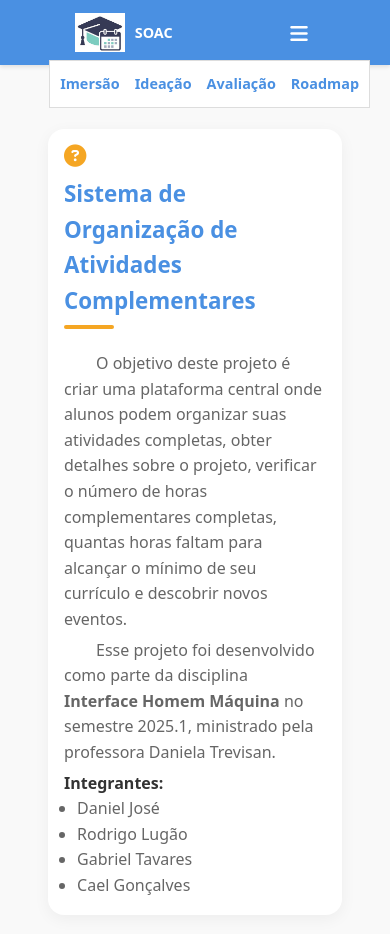
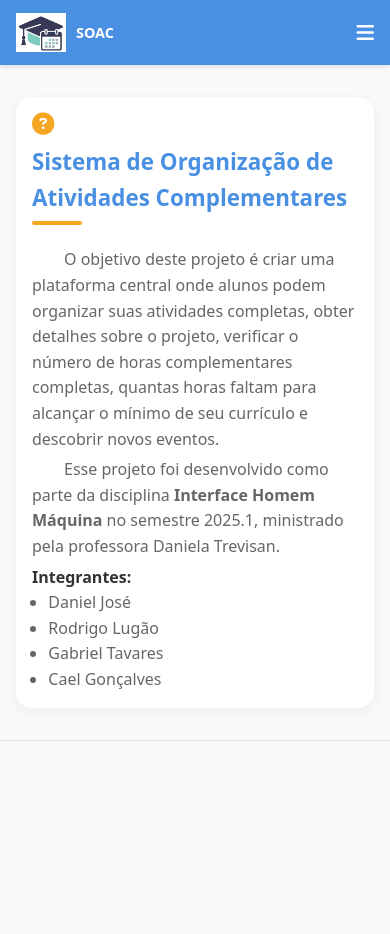
Before and after one commit to Soljaa/portifolio-ihm, a Vue app: page / in a window 390 px wide. Shown: the top 934 px of the page. After the commit the page ends 844 px from the top, so only its background shows below. Built offline with nearby package versions, Linux system fonts and the light colour scheme.

Commit message:
fix resposiviness

```diff
--- a/src/components/HeaderNav.vue
+++ b/src/components/HeaderNav.vue
@@ -12,7 +12,6 @@
         <i class="fas fa-bars" style="color: white; font-size: 20px;"></i>
       </button>
 
-      <!-- Itens do menu -->
       <div class="nav-items-container" :class="{ open: menuOpen }">
         <div class="nav-item-wrapper">
           <a :href="'#' + firstPath" @click="closeMenu">Imersão</a>
@@ -52,6 +51,28 @@ export default {
 </script>
 
 <style>
+.header-nav {
+  display: flex;
+  justify-content: space-around;
+  align-items: center;
+  margin: 0 auto;
+}
+
+.header-nav a {
+  color: white;
+  text-decoration: none;
+  font-weight: bold;
+  transition: opacity 0.3s;
+}
+
+.header-nav a:hover {
+  opacity: 0.8;
+  text-decoration: underline;
+}
+
+.header-nav .selected {
+  text-decoration: underline;
+}
 
 .logo-title {
   display: flex;
@@ -61,43 +82,45 @@ export default {
 
 .hamburger {
   display: none;
-  flex-direction: column;
-  justify-content: space-between;
-  width: 25px;
-  height: 18px;
   background: none;
   border: none;
   cursor: pointer;
   padding: 0;
 }
 
-.hamburger span {
-  display: block;
-  height: 3px;
-  width: 100%;
-  background: white;
-  border-radius: 2px;
+/* ✅ Ajuste importante */
+.header-nav .nav-items-container {
+  display: flex; /* mostra em linha por padrão */
+  flex-direction: row;
+  gap: 15px;
 }
 
 /* Responsividade */
 @media (max-width: 768px) {
   .hamburger {
-    display: flex;
+    display: block; /* mostra botão hamburguer em telas pequenas */
   }
+
+  .header-nav {
+    justify-content: space-between;
+  }
+
   .header-nav .nav-items-container {
-    display: none;
+    display: none; /* esconde menu por padrão em telas pequenas */
     flex-direction: column;
     position: absolute;
     top: 60px;
-    right: 20px;
+    right: 10px;
     background: var(--bg-white);
     border: 1px solid #ddd;
     padding: 10px;
     z-index: 10;
   }
+
   .header-nav .nav-items-container.open {
-    display: flex;
+    display: flex; /* mostra menu se aberto */
   }
+
   .header-nav .nav-items-container a {
     color: var(--color-primary);
     margin: 10px 0;
--- a/src/components/StaticSections/SectionQuestionario.vue
+++ b/src/components/StaticSections/SectionQuestionario.vue
@@ -9,8 +9,8 @@
           <p>Resultados principais com visualização gráfica:</p>
           <div class="chart">
 
-            <div v-for="item in forms_iframes" :key="item">
-                <div v-html="item"></div>
+            <div class="charts-wrapper" v-for="item in forms_iframes" :key="item">
+                <div class="iframe-container" v-html="item"></div>
             </div>
 
             <section class="section-bg">
--- a/src/css/style.css
+++ b/src/css/style.css
@@ -45,35 +45,6 @@ p {
 
 img {
   max-width: 100%;
-}
-
-.header-nav {
-  display: flex;
-  justify-content: space-around;
-  align-items: center;
-  margin: 0 auto;
-}
-
-.header-nav a {
-  color: white;
-  text-decoration: none;
-  font-weight: bold;
-  transition: opacity 0.3s;
-}
-
-.header-nav .nav-items-container {
-  display: flex;
-  flex-direction: row;
-  gap: 15px;
-}
-
-.header-nav a:hover {
-  opacity: 0.8;
-  text-decoration: underline;
-}
-
-.header-nav .selected {
-  text-decoration: underline;
 }
 
 .sticky-navigation-sidebar {
@@ -220,6 +191,12 @@ iframe {
   object-fit: contain;
 }
 
+@media (max-width: 768px) {
+  .heuristics-graphs {
+    grid-template-columns: 1fr;
+  }
+}
+
 @media screen and (min-width: 1507px) {
   main {
     margin-top: -8%;
@@ -260,6 +237,14 @@ iframe {
 }
 
 @media (max-width: 768px) {
+  main {
+    padding: 0;
+  }
+
+  .chart {
+    display: block;
+    overflow: scroll;
+  }
 
   section {
     padding: 2rem 1rem;
@@ -279,10 +264,6 @@ iframe {
   section ul,
   section li {
     font-size: 1rem;
-  }
-
-  iframe {
-    height: 250px;
   }
 
   .chart > iframe {
```
